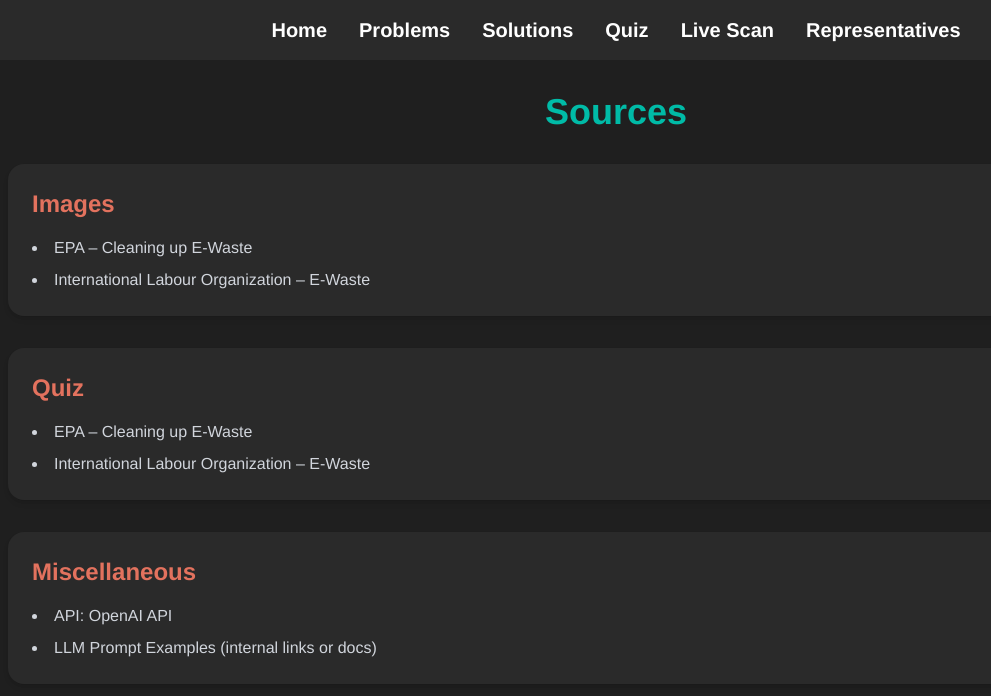
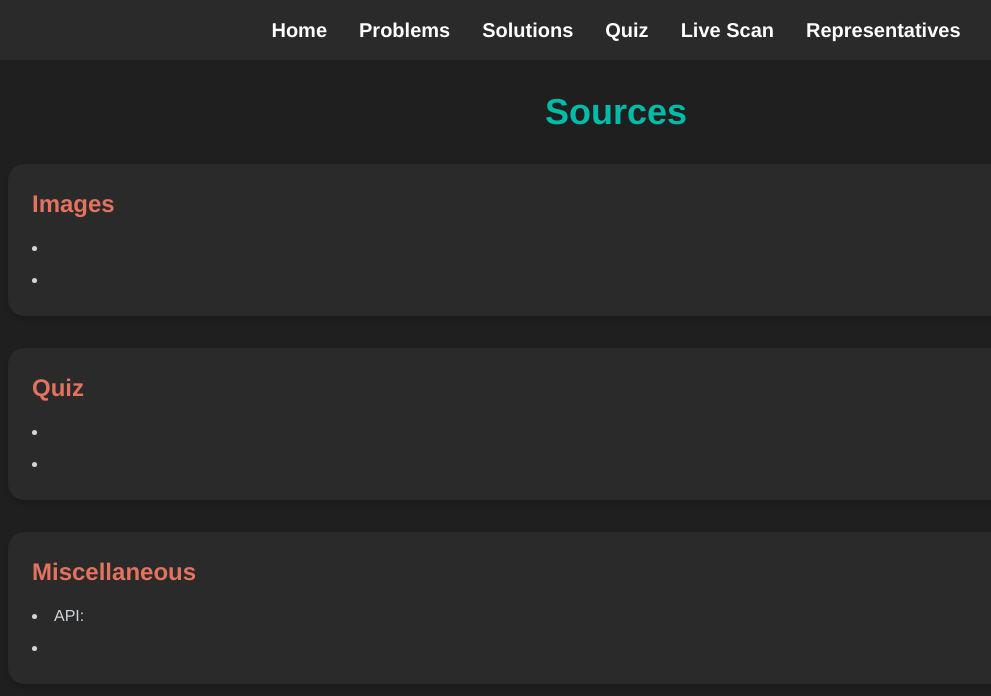
Before and after one commit to jfletch23/jfletch23.github.io, a React (Vite) app: page /#/SourcesPage in a window 1280 px wide. Shown: the top 696 px of the page, without its empty margins (24-1015 px from the left). Built offline with nearby package versions, Linux system fonts and the light colour scheme.

Commit message:
Changed EmailTemplate.tsx actual email template and auto fitting text box. SourcePage.tsx removed example sources

```diff
--- a/src/components/EmailTemplate.tsx
+++ b/src/components/EmailTemplate.tsx
@@ -1,7 +1,7 @@
 // src/components/EmailTemplate.tsx
 import type { Representative } from "../lib/types.ts";
 import { Button } from "./ui/button";
-import { useEffect, useState } from "react";
+import { useEffect, useRef, useState } from "react";
 
 type Props = {
     selectedRep: Representative | null;
@@ -10,38 +10,71 @@
 export function EmailTemplate({ selectedRep }: Props) {
     const [text, setText] = useState("");
     const [copied, setCopied] = useState(false);
+    const taRef = useRef<HTMLTextAreaElement | null>(null);
+
+    // Auto-resize helper
+    const autoResize = () => {
+        const ta = taRef.current;
+        if (!ta) return;
+        ta.style.height = "0px";      // reset first so shrink works too
+        ta.style.height = ta.scrollHeight + "px";
+    };
 
     useEffect(() => {
         if (selectedRep) {
             setText(
                 `Dear ${selectedRep.office} ${selectedRep.name},\n\n` +
-                `I am writing to urge you to support stronger protections for privacy, civil liberties, and transparency in government surveillance technologies.\n\n` +
-                `Thank you for your time and service.\n\nSincerely,\n[Your Name]`
+                `I am writing to urge you to support strong legislation and oversight of facial recognition technology (FRT).\n\n` +
+                `The rapid advancement of FRT and the deeply personal nature of biometric data make it critical that our laws and policies keep pace. Unlike passwords or credit cards, our facial data cannot be changed once it is compromised, which means we need strict protections to prevent misuse and discrimination.\n\n` +
+                `Some states and cities have already taken action, such as Illinois’ Biometric Information Privacy Act (BIPA), which requires informed written consent for the collection of biometric data, and local bans in San Francisco and Somerville on government use of FRT without oversight. These are important steps, but a patchwork of local laws is not enough to protect people across all communities. Whether at the federal, state, or local level, comprehensive protections are urgently needed.\n\n` +
+                `I ask that leaders establish regulation modeled on these frameworks and include an independent oversight panel made up of computer scientists, sociologists, judicial privacy experts, and ethicists. This panel should review any FRT deployments and require:\n\n` +
+                `- A clear plan for informed written consent and the ability for individuals to withdraw consent at any time.\n` +
+                `- A detailed explanation of how agencies and companies plan to mitigate demographic biases in their systems.\n` +
+                `- Rigorous testing protocols to evaluate whether FRT systems meet fairness and accuracy thresholds across all demographics. If results are too skewed, those systems should not be permitted for use.\n\n` +
+                `Such oversight would not only defend the privacy and civil rights of individuals but also ensure that any use of FRT meets standards of fairness, transparency, and accountability. This applies equally to federal, state, and local governments considering FRT adoption.\n\n` +
+                `I strongly encourage you to take leadership on this issue and help shape legislation that protects communities while ensuring technology serves the public good.\n\n` +
+                `Thank you for your time and service.\n\n` +
+                `Sincerely,\n` +
+                `[Your Name]`
             );
         } else {
             setText("");
         }
     }, [selectedRep]);
 
+    // Recalculate height on text change and on mount/resize
+    useEffect(() => {
+        autoResize();
+    }, [text]);
+
+    useEffect(() => {
+        const onResize = () => autoResize();
+        window.addEventListener("resize", onResize);
+        autoResize();
+        return () => window.removeEventListener("resize", onResize);
+    }, []);
+
     const handleCopy = async () => {
         try {
             await navigator.clipboard.writeText(text);
             setCopied(true);
             setTimeout(() => setCopied(false), 1200);
-        } catch {
-            // ignore
-        }
+        } catch { /* ignore */ }
     };
 
     return (
-        <div className="space-y-4">
+        <div className="space-y-4 max-w-3xl mx-auto">
             <h1 className="font-bold text-[#e3725e] text-4xl">Email Template</h1>
             {selectedRep ? (
                 <>
           <textarea
-              className="w-full min-h-[200px] border rounded-md p-2 text-sm text-white bg-[#2a2a2a] border-gray-700"
+              ref={taRef}
+              className="w-full border rounded-lg p-4 text-sm leading-6 text-white bg-[#2a2a2a] border-gray-700 whitespace-pre-wrap font-mono resize-none overflow-hidden"
               value={text}
+              onInput={autoResize}
               onChange={(e) => setText(e.target.value)}
+              placeholder="Your email will appear here…"
+              spellCheck={false}
           />
                     <Button
                         onClick={handleCopy}
--- a/src/pages/SourcePage.tsx
+++ b/src/pages/SourcePage.tsx
@@ -17,22 +17,20 @@
                     <ul className="list-disc list-inside text-gray-300 space-y-2">
                         <li>
                             <a
-                                href="https://www.epa.gov/international-cooperation/cleaning-electronic-waste"
+                                href=""
                                 target="_blank"
                                 rel="noreferrer"
                                 className="hover:underline"
                             >
-                                EPA – Cleaning up E-Waste
                             </a>
                         </li>
                         <li>
                             <a
-                                href="https://www.ilo.org/global/topics/electrical-and-electronic-waste/lang--en/index.htm"
+                                href=""
                                 target="_blank"
                                 rel="noreferrer"
                                 className="hover:underline"
                             >
-                                International Labour Organization – E-Waste
                             </a>
                         </li>
                     </ul>
@@ -44,22 +42,20 @@
                     <ul className="list-disc list-inside text-gray-300 space-y-2">
                         <li>
                             <a
-                                href="https://www.epa.gov/international-cooperation/cleaning-electronic-waste"
+                                href=""
                                 target="_blank"
                                 rel="noreferrer"
                                 className="hover:underline"
                             >
-                                EPA – Cleaning up E-Waste
                             </a>
                         </li>
                         <li>
                             <a
-                                href="https://www.ilo.org/global/topics/electrical-and-electronic-waste/lang--en/index.htm"
+                                href=""
                                 target="_blank"
                                 rel="noreferrer"
                                 className="hover:underline"
                             >
-                                International Labour Organization – E-Waste
                             </a>
                         </li>
                     </ul>
@@ -74,16 +70,14 @@
                         <li>
                             API:{" "}
                             <a
-                                href="https://openai.com/api/"
+                                href=""
                                 target="_blank"
                                 rel="noreferrer"
                                 className="hover:underline"
                             >
-                                OpenAI API
                             </a>
                         </li>
                         <li>
-                            LLM Prompt Examples (internal links or docs)
                         </li>
                     </ul>
                 </section>
```
